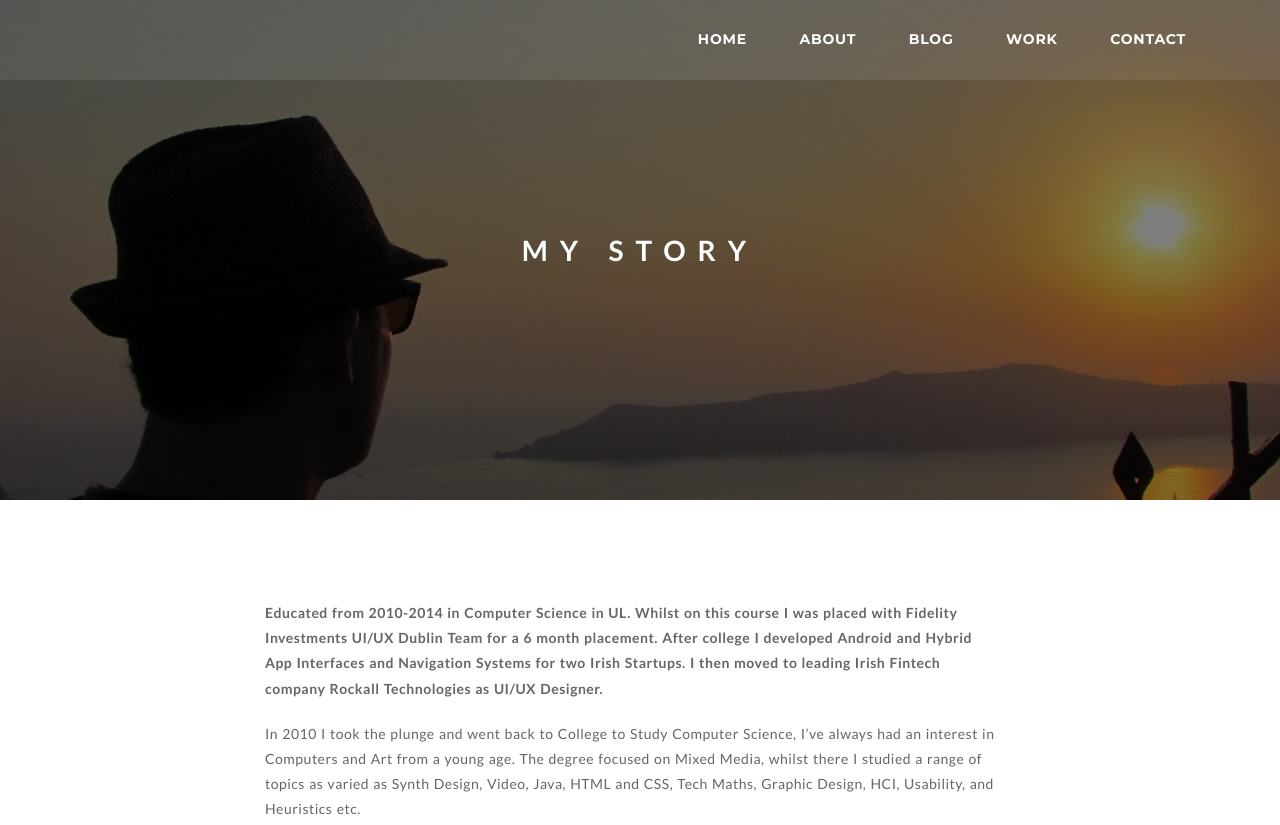
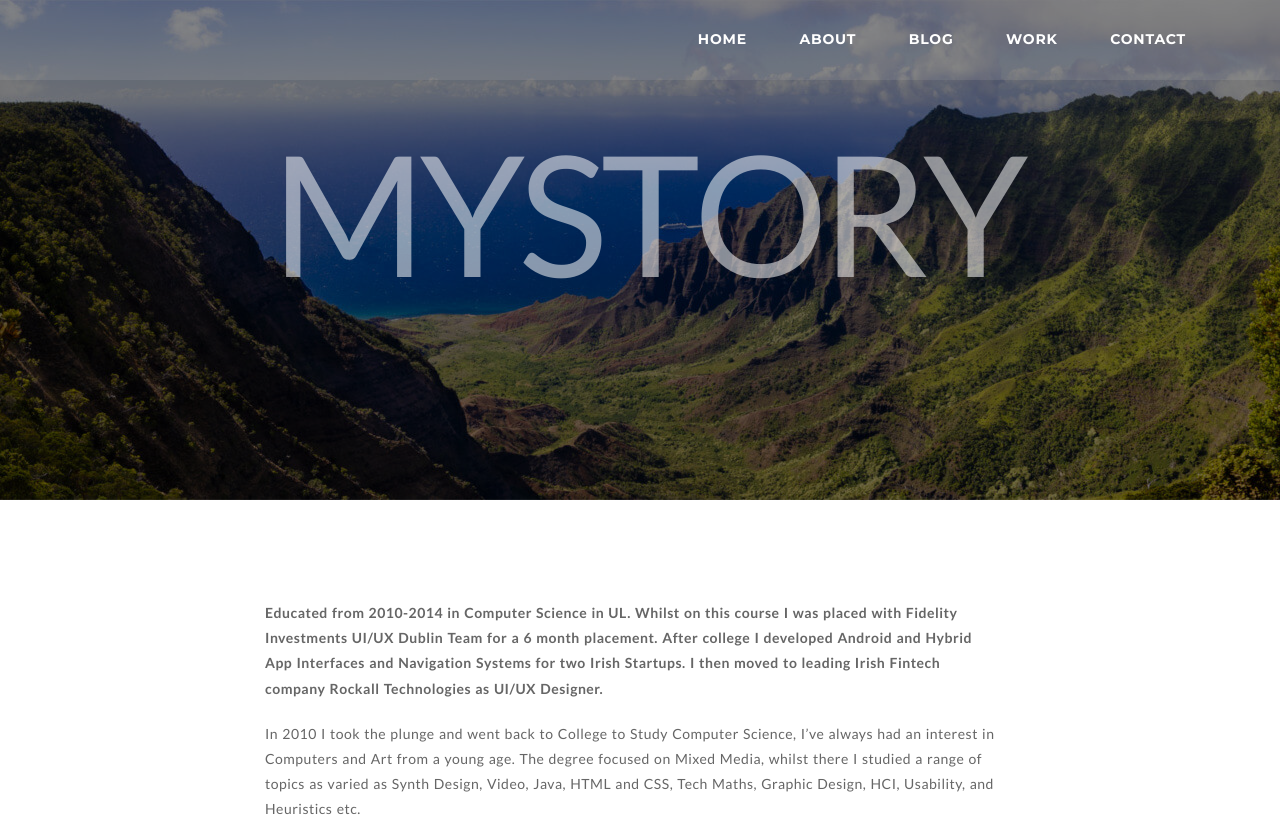
Before and after one commit to thenyquistlimit/Portfolio-2018, a plain HTML site: page about.html in a window 1280 px wide. Shown: the top 825 px of the page. Drawn offline with Linux system fonts and the light colour scheme; some packages are replaced by stand-ins of ours.

Commit message:
Adding About Me Picture Styling

```diff
--- a/about.html
+++ b/about.html
@@ -75,9 +75,16 @@
 	<!-- End Header -->
 
 	<!-- Image -->
-	<div class="main-picture" style="background-image: url(images/IMG_1446.JPG); ">
-		<div class="text">
-			<h2 class="title">My Story</h2>
+	<div id="about-me-pic" class="main-picture" style="background-image: url(images/hawaii-1-1280-x-500.jpg); ">
+		<div id="about-text-holder" class="text">
+			<h2 id="about-title"><span class="about-text-style">M</span>
+								 <span class="about-text-style">Y</span>
+								 <span class="about-text-style">S</span>
+								 <span class="about-text-style">T</span>
+								 <span class="about-text-style">O</span>
+								 <span class="about-text-style">R</span>
+								 <span class="about-text-style">Y</span>
+			</h2>
 		</div>
 	</div>
 	<!-- End Image -->
--- a/css/styles.css
+++ b/css/styles.css
@@ -2149,3 +2149,32 @@ body {
     padding-top: 33.33%;
   }
 }
+
+
+#about-text-holder {
+  padding: 10%;
+  height: 100%;
+  background-color: rgba(0, 0, 0, 0.466);
+  mix-blend-mode: screen;
+  /* These are blending the bg color #6de590 with the image.
+  others:
+  screen, color, color-burn, color-dodge, darken, difference, exclusion, hard-light, hue, multiply, lighten, luminosity, normal (default), overlay, saturation, soft-light.
+
+  */
+}
+#about-title {
+	font-size: 12em;
+	margin: 0;
+	line-height: 1;
+  letter-spacing: -2rem;
+  color: #FFFFFF;
+}
+#about-title span {
+  mix-blend-mode: multiply;
+}
+/* .about-text-style:nth-child(2) {
+  color: #801b3a;
+}
+.about-text-style:nth-child(3) {
+  color: #164d67;
+} */
```
Also changed, not shown: images/hawaii-1-1280-x-500.jpg (added).
